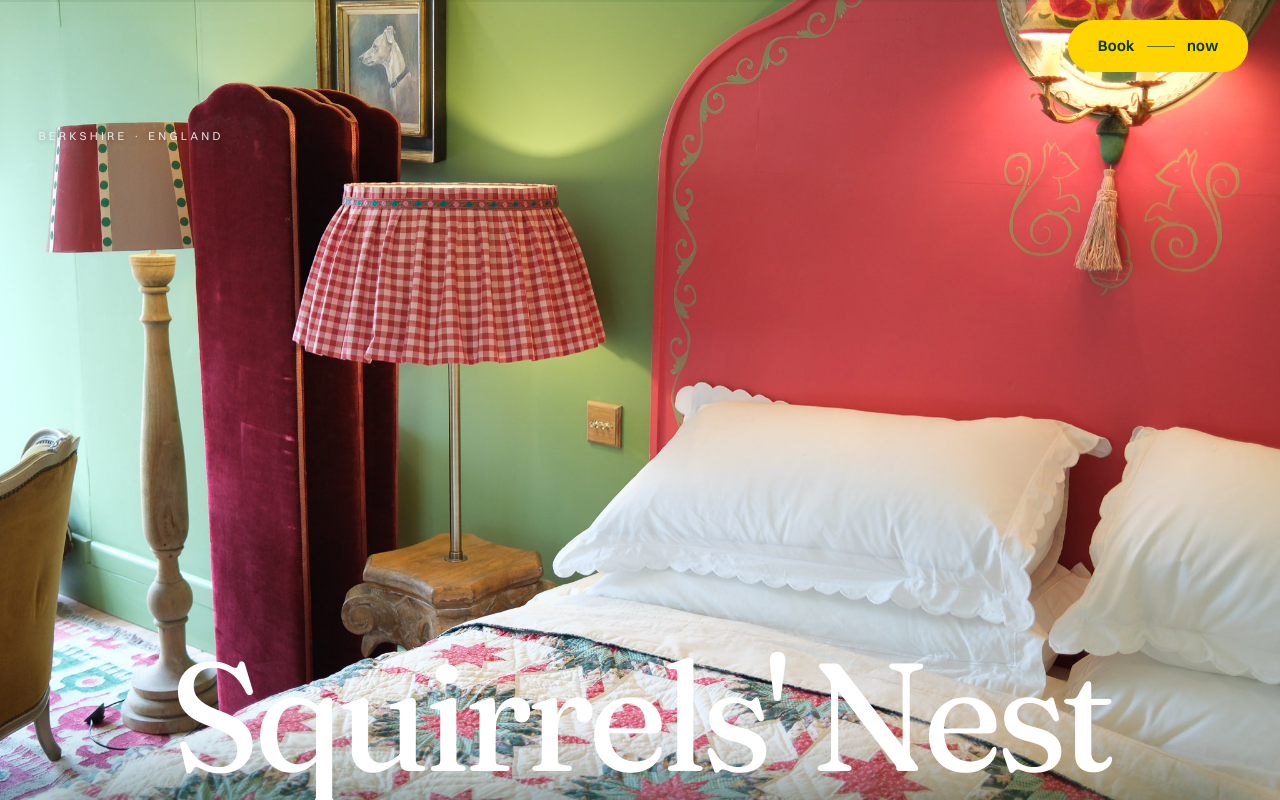
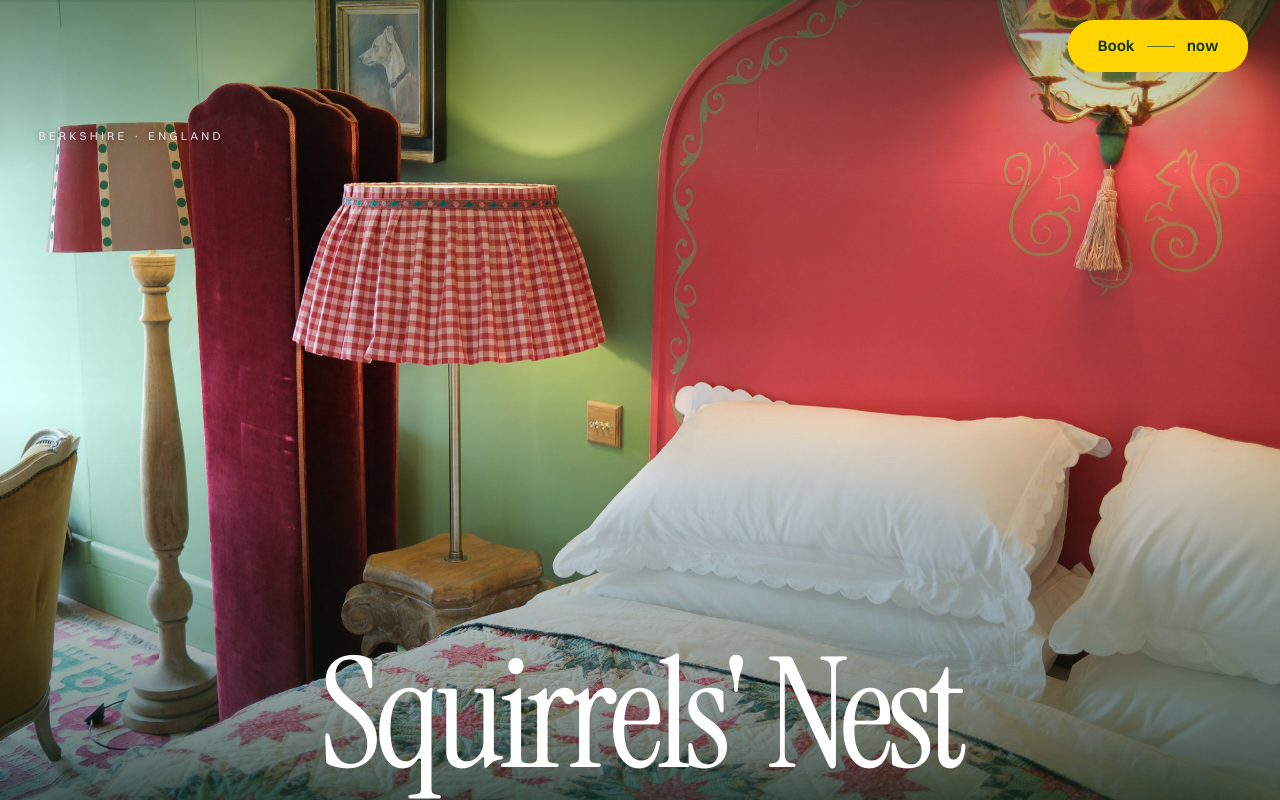
Before and after one commit to squirrelsneststay-beep/Squirrels-Nest, a Next.js app: page / in a window 1280 px wide. Shown: the top 800 px of the page. Built offline with nearby package versions, Linux system fonts and the light colour scheme; no server answers.

Commit message:
feat: modern editorial typeface + cinematic hero
- Swap display face Fraunces -> Instrument Serif (modern high-contrast
  editorial serif) across all headings + the hero/footer wordmark
- Re-add a soft top/bottom vignette scrim to the hero for mood + to
  let the lighter serif read cleanly

```diff
--- a/app/globals.css
+++ b/app/globals.css
@@ -71,9 +71,9 @@
    here-away.com uses one Neue Montreal. Map the old display / accent / body
    variables onto it so every component flips without edits. */
 :root {
-  --font-geist:     var(--font-switzer);    /* body — neutral grotesque, readable */
-  --font-italiana:  var(--font-fraunces);   /* display / headings — Fraunces serif */
-  --font-cormorant: var(--font-fraunces);   /* accent lines — Fraunces italic */
+  --font-geist:     var(--font-switzer);      /* body — neutral grotesque, readable */
+  --font-italiana:  var(--font-instrument);   /* display / headings — Instrument Serif (modern editorial) */
+  --font-cormorant: var(--font-instrument);   /* accent lines — Instrument Serif italic */
 }
 
 /* ───────── Dark mode — inverts the palette (light ↔ dark). Photos are not
--- a/app/layout.tsx
+++ b/app/layout.tsx
@@ -1,5 +1,5 @@
 import type { Metadata } from "next";
-import { Geist_Mono, Fraunces } from "next/font/google";
+import { Geist_Mono, Instrument_Serif } from "next/font/google";
 import localFont from "next/font/local";
 import "./globals.css";
 import { SmoothScroll } from "@/components/SmoothScroll";
@@ -28,14 +28,15 @@ const switzer = localFont({
   ],
 });
 
-// Display / headings — Fraunces: a warm, high-contrast variable serif with
-// optical sizing. Reads as quiet luxury (country-house hotel), and its italics
-// pair beautifully with the hand-drawn accents.
-const fraunces = Fraunces({
-  variable: "--font-fraunces",
+// Display / headings — Instrument Serif: a modern, high-contrast editorial
+// serif. Used large and a touch tight it reads contemporary-luxury (fashion
+// editorial, modern boutique hotel) rather than traditional country-house.
+// Its italic is doing a lot of the personality work in the accent lines.
+const instrumentSerif = Instrument_Serif({
+  variable: "--font-instrument",
   subsets: ["latin"],
   display: "swap",
-  weight: ["400", "500", "600", "700"],
+  weight: "400",
   style: ["normal", "italic"],
 });
 
@@ -127,7 +128,7 @@ export default function RootLayout({
   return (
     <html
       lang="en"
-      className={`${switzer.variable} ${fraunces.variable} ${geistMono.variable} antialiased`}
+      className={`${switzer.variable} ${instrumentSerif.variable} ${geistMono.variable} antialiased`}
     >
       <body>
         <StructuredData />
--- a/components/v2/CleanHero.tsx
+++ b/components/v2/CleanHero.tsx
@@ -120,7 +120,18 @@ export function CleanHero() {
             </div>
           ))}
         </div>
-        {/* gradient overlay intentionally removed — photo speaks for itself */}
+        {/* Cinematic scrim — a soft vignette top + bottom. Darkens just enough
+            for the thin editorial wordmark and eyebrow to read cleanly, and
+            gives the frame a moodier, more luxury weight. */}
+        <div
+          aria-hidden
+          className="absolute inset-0"
+          style={{
+            pointerEvents: "none",
+            background:
+              "linear-gradient(180deg, rgba(6,26,15,0.40) 0%, rgba(6,26,15,0.06) 22%, rgba(6,26,15,0) 50%, rgba(6,26,15,0.30) 78%, rgba(6,26,15,0.62) 100%)",
+          }}
+        />
       </div>
 
       {/* Top CTA intentionally removed — the global <FloatingBookButton>
```
